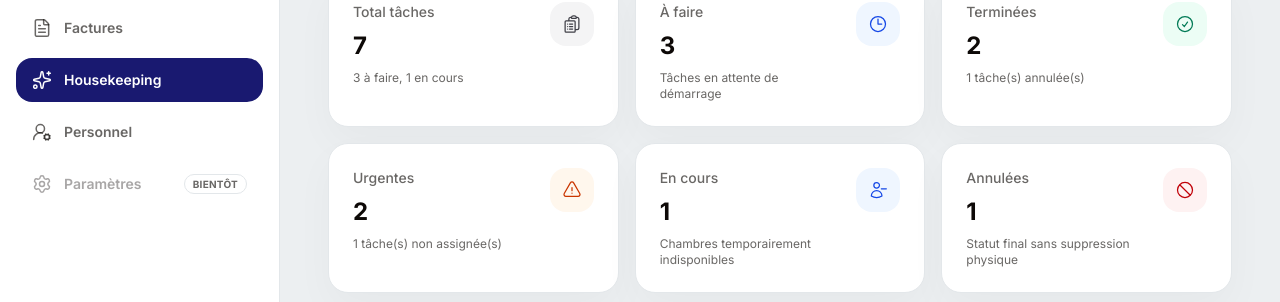
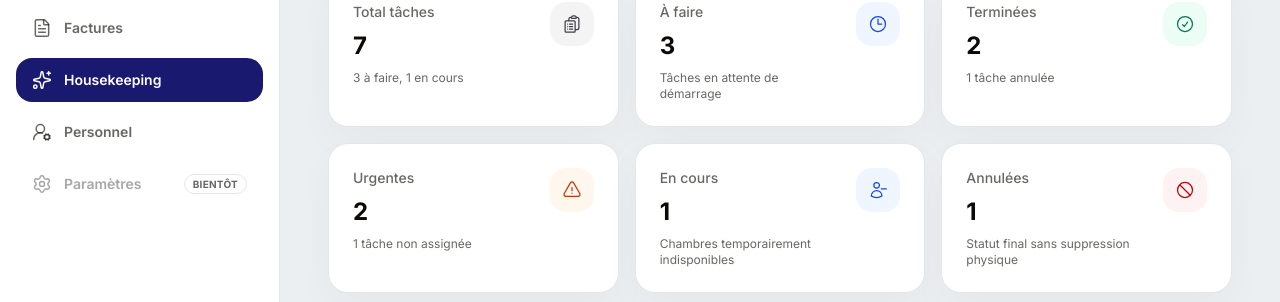
Before and after one commit to Mouad45-bit/hotel-management-system, a Next.js app in the folder frontend/: page /housekeeping/tasks in a window 1280 px wide. Shown: the part 343-645 px from the top of the page. Built offline with nearby package versions, Linux system fonts and the light colour scheme; no server answers.

Commit message:
fix(housekeeping): correct task statistic plurals

```diff
--- a/frontend/src/components/housekeeping/HousekeepingStatsCards.tsx
+++ b/frontend/src/components/housekeeping/HousekeepingStatsCards.tsx
@@ -64,14 +64,14 @@ export function HousekeepingStatsCards({
         {
             label: "Terminées",
             value: stats.done,
-            description: `${stats.cancelled} tâche(s) annulée(s)`,
+            description: `${formatCount(stats.cancelled, "tâche annulée", "tâches annulées")}`,
             icon: CheckCircleIcon,
             tone: "success",
         },
         {
             label: "Urgentes",
             value: stats.urgent,
-            description: `${stats.unassigned} tâche(s) non assignée(s)`,
+            description: `${formatCount(stats.unassigned, "tâche non assignée", "tâches non assignées")}`,
             icon: ExclamationTriangleIcon,
             tone: "warning",
         },
```
